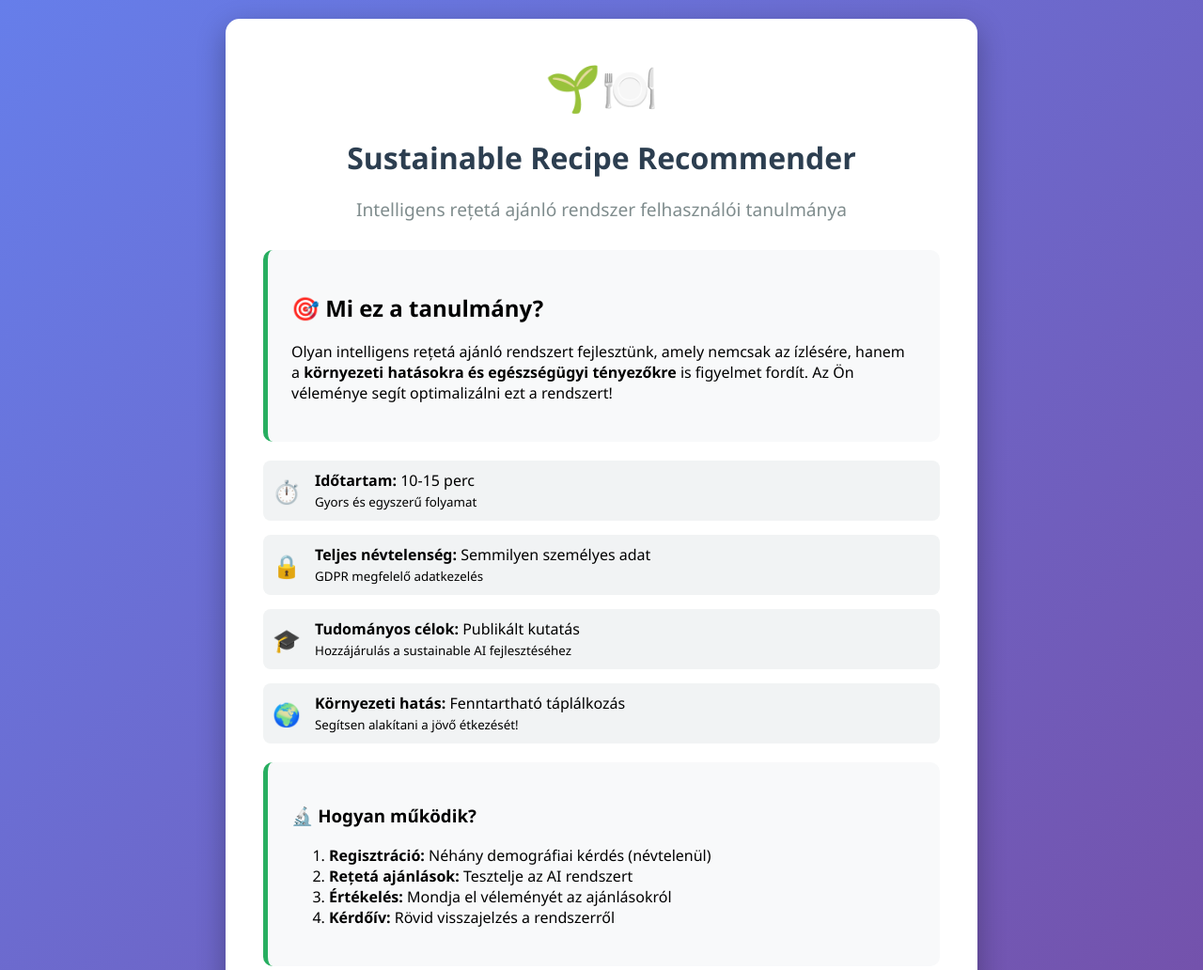
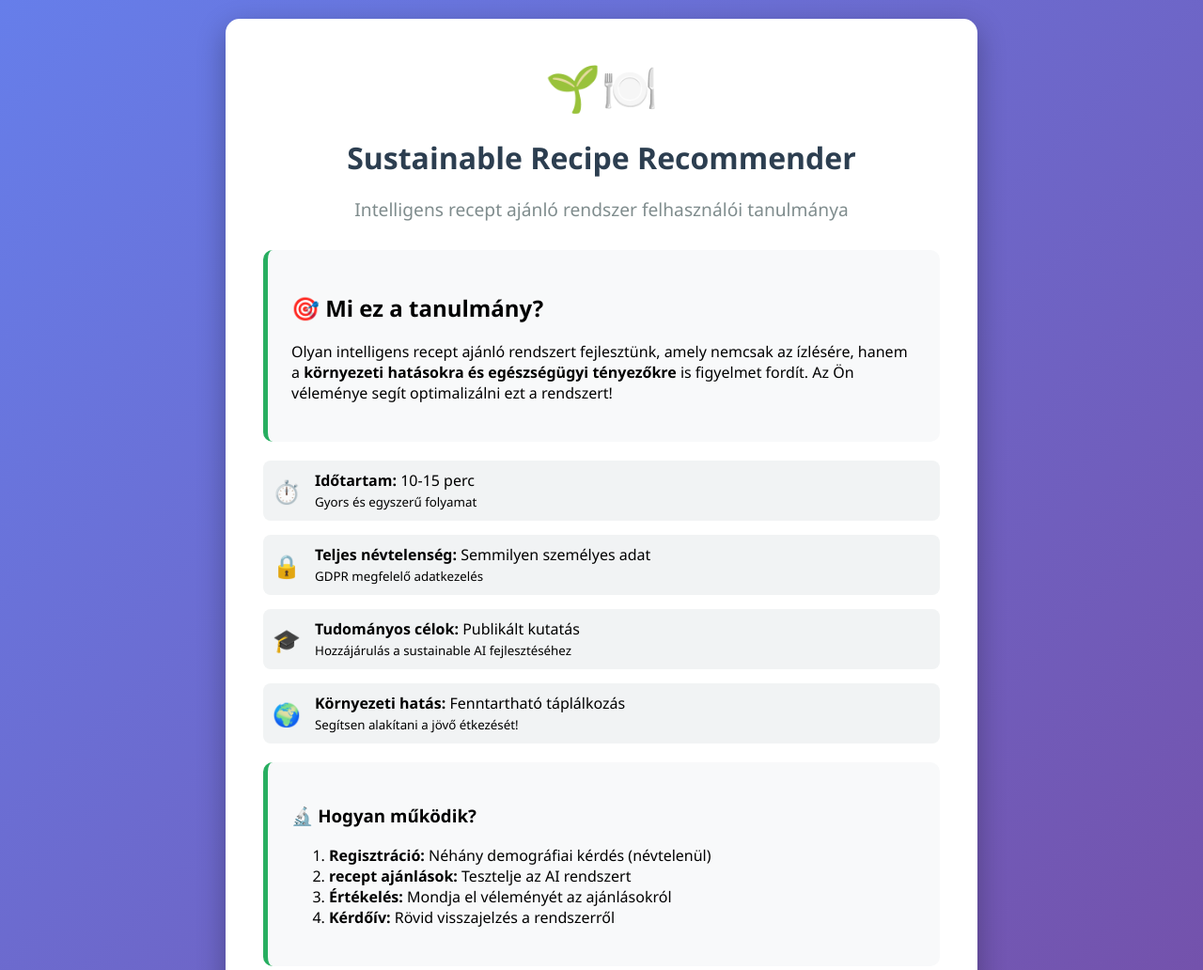
Before and after one commit to bvin81/sustainable-recipe-recommender, a Flask app: page / in a window 1280 px wide. Shown: the top 1032 px of the page at 94% size. Run offline with Flask 3, Linux system fonts and the light colour scheme.

Commit message:
Update welcome.html

```diff
--- a/user_study/templates/user_study/welcome.html
+++ b/user_study/templates/user_study/welcome.html
@@ -91,12 +91,12 @@
         <div class="header">
             <div class="logo">🌱🍽️</div>
             <h1>Sustainable Recipe Recommender</h1>
-            <p class="subtitle">Intelligens rețetá ajánló rendszer felhasználói tanulmánya</p>
+            <p class="subtitle">Intelligens recept ajánló rendszer felhasználói tanulmánya</p>
         </div>
 
         <div class="info-box">
             <h2>🎯 Mi ez a tanulmány?</h2>
-            <p>Olyan intelligens rețetá ajánló rendszert fejlesztünk, amely nemcsak az ízlésére, hanem a <strong>környezeti hatásokra és egészségügyi tényezőkre</strong> is figyelmet fordít. Az Ön véleménye segít optimalizálni ezt a rendszert!</p>
+            <p>Olyan intelligens recept ajánló rendszert fejlesztünk, amely nemcsak az ízlésére, hanem a <strong>környezeti hatásokra és egészségügyi tényezőkre</strong> is figyelmet fordít. Az Ön véleménye segít optimalizálni ezt a rendszert!</p>
         </div>
 
         <div class="feature">
@@ -135,7 +135,7 @@
             <h3>🔬 Hogyan működik?</h3>
             <ol>
                 <li><strong>Regisztráció:</strong> Néhány demográfiai kérdés (névtelenül)</li>
-                <li><strong>Rețetá ajánlások:</strong> Tesztelje az AI rendszert</li>
+                <li><strong>recept ajánlások:</strong> Tesztelje az AI rendszert</li>
                 <li><strong>Értékelés:</strong> Mondja el véleményét az ajánlásokról</li>
                 <li><strong>Kérdőív:</strong> Rövid visszajelzés a rendszerről</li>
             </ol>
```
